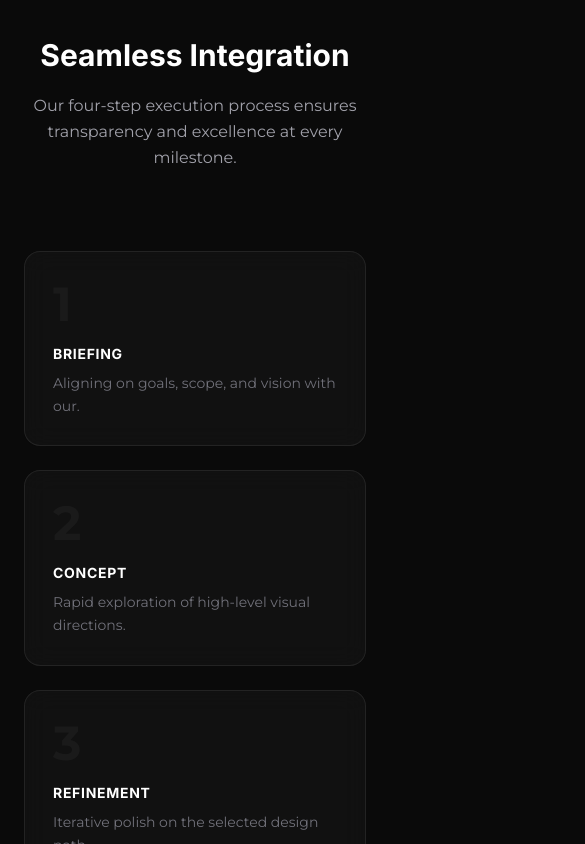
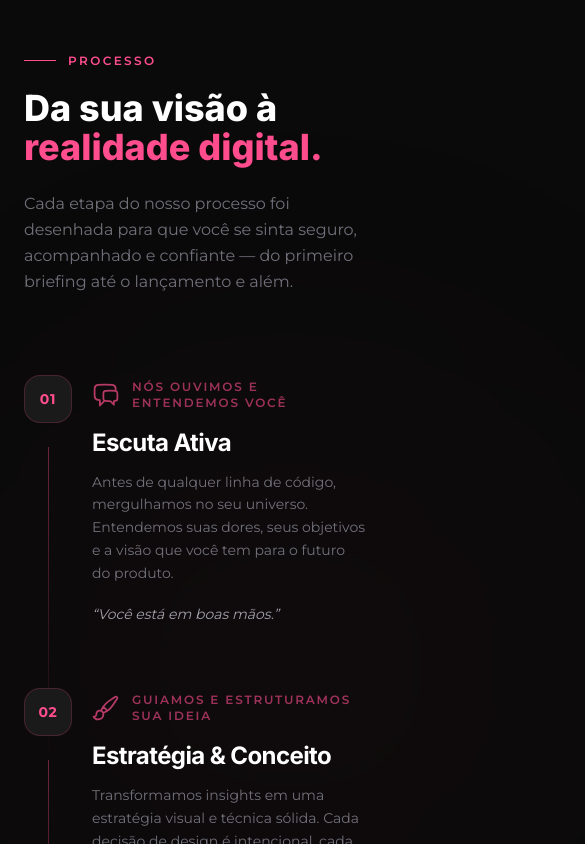
Before and after one commit to joaosilva-web/yuna-studio, a Next.js app: page / in a window 390 px wide. Shown: the part 5880-6724 px from the top of the page, 585 px wide, since content can reach past the window. Built offline with nearby package versions, Linux system fonts and the light colour scheme.

Commit message:
feat: redesign process section with visual flow and guided experience

```diff
--- a/components/layout/Navbar.tsx
+++ b/components/layout/Navbar.tsx
@@ -3,10 +3,10 @@ import Container from "./Container";
 import Button from "../ui/Button";
 
 const navLinks = [
-  { href: "#services", label: "Services" },
-  { href: "#work", label: "Work" },
-  { href: "#process", label: "Process" },
-  { href: "#contact", label: "Contact" },
+  { href: "#services", label: "Serviços" },
+  { href: "#work", label: "Portfólio" },
+  { href: "#process", label: "Processo" },
+  { href: "#contact", label: "Contato" },
 ];
 
 export default function Navbar() {
--- a/components/sections/ProcessSection.tsx
+++ b/components/sections/ProcessSection.tsx
@@ -1,64 +1,229 @@
 "use client";
 
-import { useReveal } from "@/lib/useReveal";
+import { useRef } from "react";
+import { motion, useInView } from "framer-motion";
 import Container from "../layout/Container";
-import SectionHeader from "../ui/SectionHeader";
-import Card from "../ui/Card";
+
+/* ─── Data ──────────────────────────────────────────────────── */
 
 const steps = [
   {
-    number: "1",
-    title: "Briefing",
-    description: "Aligning on goals, scope, and vision with our.",
+    number: "01",
+    title: "Escuta Ativa",
+    subtitle: "Nós ouvimos e entendemos você",
+    description:
+      "Antes de qualquer linha de código, mergulhamos no seu universo. Entendemos suas dores, seus objetivos e a visão que você tem para o futuro do produto.",
+    emotion: "Você está em boas mãos.",
+    icon: (
+      <svg viewBox="0 0 24 24" fill="none" className="h-7 w-7" stroke="currentColor" strokeWidth={1.5}>
+        <path strokeLinecap="round" strokeLinejoin="round" d="M20.25 8.511c.884.284 1.5 1.128 1.5 2.097v4.286c0 1.136-.847 2.1-1.98 2.193-.34.027-.68.052-1.02.072v3.091l-3-3c-1.354 0-2.694-.055-4.02-.163a2.115 2.115 0 0 1-.825-.242m9.345-8.334a2.126 2.126 0 0 0-.476-.095 48.64 48.64 0 0 0-8.048 0c-1.131.094-1.976 1.057-1.976 2.192v4.286c0 .837.46 1.58 1.155 1.951m9.345-8.334V6.637c0-1.621-1.152-3.026-2.76-3.235A48.455 48.455 0 0 0 11.25 3c-2.115 0-4.198.137-6.24.402-1.608.209-2.76 1.614-2.76 3.235v6.226c0 1.621 1.152 3.026 2.76 3.235.577.075 1.157.14 1.74.194V21l4.155-4.155" />
+      </svg>
+    ),
   },
   {
-    number: "2",
-    title: "Concept",
-    description: "Rapid exploration of high-level visual directions.",
+    number: "02",
+    title: "Estratégia & Conceito",
+    subtitle: "Guiamos e estruturamos sua ideia",
+    description:
+      "Transformamos insights em uma estratégia visual e técnica sólida. Cada decisão de design é intencional, cada fluxo é pensado para converter.",
+    emotion: "Sua ideia ganha forma e direção.",
+    icon: (
+      <svg viewBox="0 0 24 24" fill="none" className="h-7 w-7" stroke="currentColor" strokeWidth={1.5}>
+        <path strokeLinecap="round" strokeLinejoin="round" d="M9.53 16.122a3 3 0 0 0-5.78 1.128 2.25 2.25 0 0 1-2.4 2.245 4.5 4.5 0 0 0 8.4-2.245c0-.399-.078-.78-.22-1.128Zm0 0a15.998 15.998 0 0 0 3.388-1.62m-5.043-.025a15.994 15.994 0 0 1 1.622-3.395m3.42 3.42a15.995 15.995 0 0 0 4.764-4.648l3.876-5.814a1.151 1.151 0 0 0-1.597-1.597L14.146 6.32a15.996 15.996 0 0 0-4.649 4.763m3.42 3.42a6.776 6.776 0 0 0-3.42-3.42" />
+      </svg>
+    ),
   },
   {
-    number: "3",
-    title: "Refinement",
-    description: "Iterative polish on the selected design path.",
+    number: "03",
+    title: "Desenvolvimento",
+    subtitle: "Construímos com você, passo a passo",
+    description:
+      "Engenharia de alta fidelidade com validações contínuas. Você acompanha cada evolução, aprova cada entrega, e participa de cada decisão importante.",
+    emotion: "Transparência total, sem surpresas.",
+    icon: (
+      <svg viewBox="0 0 24 24" fill="none" className="h-7 w-7" stroke="currentColor" strokeWidth={1.5}>
+        <path strokeLinecap="round" strokeLinejoin="round" d="M17.25 6.75 22.5 12l-5.25 5.25m-10.5 0L1.5 12l5.25-5.25m7.5-3-4.5 16.5" />
+      </svg>
+    ),
   },
   {
-    number: "4",
-    title: "Handover",
-    description: "Deployment and comprehensive style guides.",
+    number: "04",
+    title: "Entrega & Evolução",
+    subtitle: "Entregamos e seguimos ao seu lado",
+    description:
+      "O lançamento é só o começo. Garantimos uma entrega impecável e continuamos evoluindo o produto com suporte dedicado e melhorias contínuas.",
+    emotion: "O começo de uma parceria duradoura.",
+    icon: (
+      <svg viewBox="0 0 24 24" fill="none" className="h-7 w-7" stroke="currentColor" strokeWidth={1.5}>
+        <path strokeLinecap="round" strokeLinejoin="round" d="M15.59 14.37a6 6 0 0 1-5.84 7.38v-4.8m5.84-2.58a14.98 14.98 0 0 0 6.16-12.12A14.98 14.98 0 0 0 9.631 8.41m5.96 5.96a14.926 14.926 0 0 1-5.841 2.58m-.119-8.54a6 6 0 0 0-7.381 5.84h4.8m2.581-5.84a14.927 14.927 0 0 0-2.58 5.84m2.699 2.7c-.103.021-.207.041-.311.06a15.09 15.09 0 0 1-2.448-2.448 14.9 14.9 0 0 1 .06-.312m-2.24 2.39a4.493 4.493 0 0 0-1.757 4.306 4.493 4.493 0 0 0 4.306-1.758M16.5 9a1.5 1.5 0 1 1-3 0 1.5 1.5 0 0 1 3 0Z" />
+      </svg>
+    ),
   },
 ];
 
+/* ─── Animation helpers ─────────────────────────────────────── */
+
+const ease = [0.16, 1, 0.3, 1] as const;
+
+const fadeUp = {
+  hidden: { opacity: 0, y: 40 },
+  visible: (i: number) => ({
+    opacity: 1,
+    y: 0,
+    transition: {
+      delay: i * 0.15,
+      duration: 0.7,
+      ease,
+    },
+  }),
+};
+
+const lineDraw = {
+  hidden: { scaleY: 0 },
+  visible: (i: number) => ({
+    scaleY: 1,
+    transition: {
+      delay: i * 0.15 + 0.3,
+      duration: 0.6,
+      ease,
+    },
+  }),
+};
+
+/* ─── Sub-components ────────────────────────────────────────── */
+
+function ConnectorLine({ index }: { index: number }) {
+  return (
+    <motion.div
+      className="absolute left-6 top-[4.5rem] -z-10 h-full w-px origin-top bg-gradient-to-b from-accent/40 via-accent/20 to-transparent md:left-8"
+      variants={lineDraw}
+      custom={index}
+    />
+  );
+}
+
+function StepNumber({ number }: { number: string }) {
+  return (
+    <div className="relative flex h-12 w-12 shrink-0 items-center justify-center rounded-2xl border border-accent/20 bg-surface md:h-16 md:w-16">
+      <span className="text-sm font-bold tracking-wider text-accent md:text-base">
+        {number}
+      </span>
+      {/* glow ring */}
+      <div className="absolute inset-0 rounded-2xl opacity-0 shadow-[0_0_24px_rgba(255,77,141,0.15)] transition-opacity duration-700 group-hover:opacity-100" />
+    </div>
+  );
+}
+
+function ProcessStep({
+  step,
+  index,
+  isLast,
+}: {
+  step: (typeof steps)[number];
+  index: number;
+  isLast: boolean;
+}) {
+  return (
+    <motion.div
+      className="group relative pb-16 last:pb-0 md:pb-20"
+      variants={fadeUp}
+      custom={index}
+    >
+      {/* Connector line to next step */}
+      {!isLast && <ConnectorLine index={index} />}
+
+      <div className="flex gap-5 md:gap-8">
+        {/* Number node */}
+        <StepNumber number={step.number} />
+
+        {/* Content card */}
+        <div className="flex-1 pt-1">
+          {/* Icon + subtitle */}
+          <div className="mb-4 flex items-center gap-3">
+            <span className="text-accent/70 transition-colors duration-500 group-hover:text-accent">
+              {step.icon}
+            </span>
+            <span className="text-xs font-semibold uppercase tracking-[0.15em] text-accent/60 transition-colors duration-500 group-hover:text-accent">
+              {step.subtitle}
+            </span>
+          </div>
+
+          {/* Title */}
+          <h3 className="text-2xl font-bold tracking-tight transition-colors duration-500 group-hover:text-foreground md:text-3xl">
+            {step.title}
+          </h3>
+
+          {/* Description */}
+          <p className="mt-3 max-w-lg text-sm leading-relaxed text-muted-dark md:text-base md:leading-relaxed">
+            {step.description}
+          </p>
+
+          {/* Emotional tagline */}
+          <p className="mt-5 text-sm italic text-muted transition-colors duration-500 group-hover:text-accent/80">
+            &ldquo;{step.emotion}&rdquo;
+          </p>
+
+          {/* Decorative card surface — appears on hover */}
+          <div className="pointer-events-none absolute -inset-x-4 -inset-y-2 -z-10 rounded-2xl border border-transparent bg-transparent transition-all duration-700 group-hover:border-white/[0.04] group-hover:bg-white/[0.02]" />
+        </div>
+      </div>
+    </motion.div>
+  );
+}
+
+/* ─── Main section ──────────────────────────────────────────── */
+
 export default function ProcessSection() {
-  const ref = useReveal();
+  const ref = useRef<HTMLElement>(null);
+  const isInView = useInView(ref, { once: true, amount: 0.1 });
 
   return (
-    <section ref={ref} id="process" className="py-28 md:py-36">
+    <section ref={ref} id="process" className="relative py-32 md:py-44">
+      {/* Ambient background glow */}
+      <div className="pointer-events-none absolute right-0 top-1/4 h-[600px] w-[600px] translate-x-1/3 rounded-full bg-accent/[0.03] blur-[150px]" />
+
       <Container>
-        <div data-reveal>
-          <SectionHeader
-            centered
-            title="Seamless Integration"
-            description="Our four-step execution process ensures transparency and excellence at every milestone."
-          />
-        </div>
+        {/* Header */}
+        <motion.div
+          className="mb-20 max-w-2xl md:mb-28"
+          initial={{ opacity: 0, y: 40 }}
+          animate={isInView ? { opacity: 1, y: 0 } : {}}
+          transition={{ duration: 0.7, ease }}
+        >
+          <div className="mb-5 flex items-center gap-3">
+            <span className="h-px w-8 bg-accent" />
+            <span className="text-xs font-semibold uppercase tracking-[0.2em] text-accent">
+              Processo
+            </span>
+          </div>
 
-        <div className="grid gap-6 sm:grid-cols-2 lg:grid-cols-4">
+          <h2 className="text-4xl font-extrabold leading-[1.08] md:text-5xl lg:text-6xl">
+            Da sua visão à{" "}
+            <span className="text-accent">realidade digital.</span>
+          </h2>
+
+          <p className="mt-6 text-base leading-relaxed text-muted-dark md:text-lg">
+            Cada etapa do nosso processo foi desenhada para que você se sinta
+            seguro, acompanhado e confiante — do primeiro briefing até o
+            lançamento e além.
+          </p>
+        </motion.div>
+
+        {/* Timeline flow */}
+        <motion.div
+          className="relative"
+          initial="hidden"
+          animate={isInView ? "visible" : "hidden"}
+        >
           {steps.map((step, i) => (
-            <div key={step.number} data-reveal data-reveal-delay={`${i + 1}`}>
-              <Card className="group">
-                <span className="mb-4 block text-5xl font-bold text-white/[0.04] transition-colors duration-500 group-hover:text-accent/10">
-                  {step.number}
-                </span>
-                <h3 className="text-sm font-bold uppercase tracking-wider">
-                  {step.title}
-                </h3>
-                <p className="mt-2 text-sm leading-relaxed text-muted-dark">
-                  {step.description}
-                </p>
-              </Card>
-            </div>
+            <ProcessStep
+              key={step.number}
+              step={step}
+              index={i}
+              isLast={i === steps.length - 1}
+            />
           ))}
-        </div>
+        </motion.div>
       </Container>
     </section>
   );
--- a/package.json
+++ b/package.json
@@ -9,6 +9,7 @@
     "lint": "eslint"
   },
   "dependencies": {
+    "framer-motion": "^12.38.0",
     "next": "16.2.1",
     "react": "19.2.4",
     "react-dom": "19.2.4"
```
Also changed, not shown: 1 other file (tests, documents, lock files or other folders).
